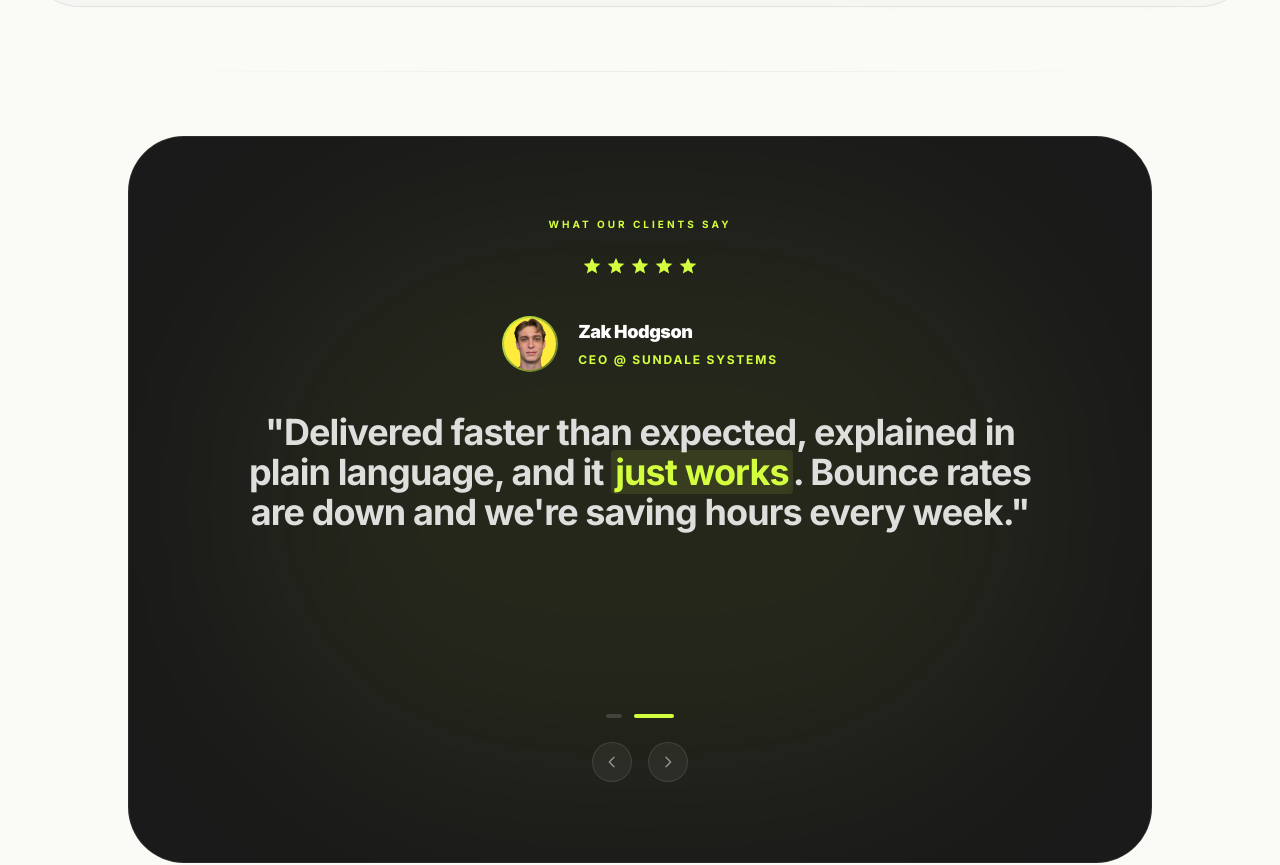
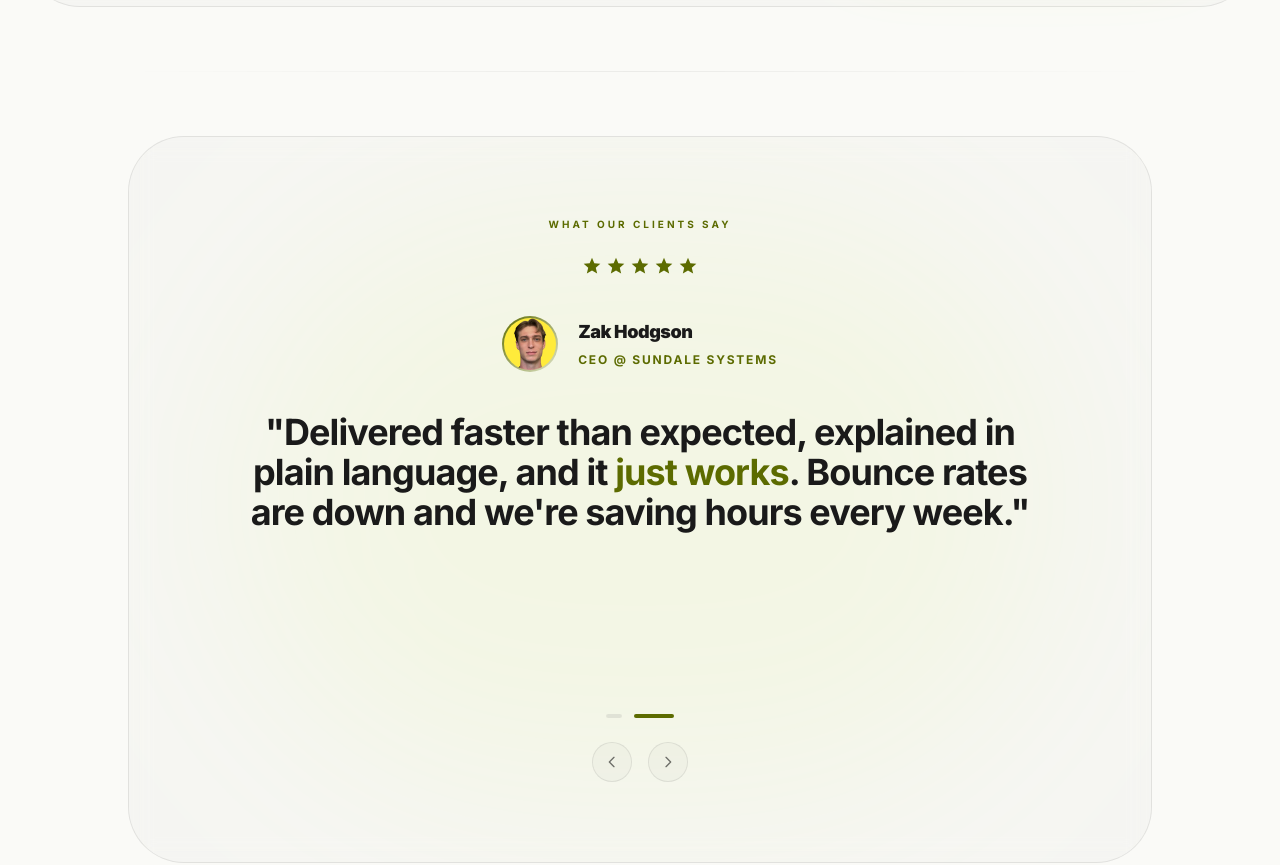
Before and after one commit to bitfarmer01/landingpage, a React (Vite) app: page / in a window 1280 px wide. Shown: the part 3141-4006 px from the top of the page. Built offline with nearby package versions, Linux system fonts and the light colour scheme.

Commit message:
fixed testimonial card

```diff
--- a/components/ParticleField.tsx
+++ b/components/ParticleField.tsx
@@ -80,7 +80,7 @@
 
       // Decay the flash
       if (flash > 0) {
-        flashRef.current = Math.max(0, flash - 0.015);
+        flashRef.current = Math.max(0, flash - 0.06);
       }
 
       const particleColor = isLight ? '180, 210, 30' : '212, 255, 63';
@@ -104,12 +104,12 @@
         }
 
         // During flash, add an outward burst from center
-        if (flash > 0.3) {
+        if (flash > 0.5) {
           const cx = p.x - w / 2;
           const cy = p.y - h / 2;
           const cd = Math.sqrt(cx * cx + cy * cy) || 1;
-          p.vx += (cx / cd) * flash * 0.8;
-          p.vy += (cy / cd) * flash * 0.8;
+          p.vx += (cx / cd) * flash * 0.2;
+          p.vy += (cy / cd) * flash * 0.2;
         }
 
         p.vx *= 0.995;
@@ -192,7 +192,7 @@
       // Flash overlay — "lights on/off" effect
       if (flash > 0) {
         const flashColor = isLight ? '255, 255, 245' : '212, 255, 63';
-        const flashAlpha = flash * (isLight ? 0.3 : 0.08);
+        const flashAlpha = flash * (isLight ? 0.1 : 0.03);
         ctx.fillStyle = `rgba(${flashColor}, ${flashAlpha})`;
         ctx.fillRect(0, 0, w, h);
       }
--- a/components/Testimonial.tsx
+++ b/components/Testimonial.tsx
@@ -1,6 +1,5 @@
 import React, { useState, useEffect, useRef } from 'react';
 import { ScrollReveal } from './ScrollReveal';
-import { useTheme } from '../contexts/ThemeContext';
 
 const testimonials = [
   {
@@ -21,14 +20,10 @@
   const [activeIndex, setActiveIndex] = useState(0);
   const [isInView, setIsInView] = useState(false);
   const sectionRef = useRef<HTMLElement>(null);
-  const { theme } = useTheme();
-  const isLight = theme === 'light';
 
-  // Only start auto-rotation when section is in viewport
   useEffect(() => {
     const el = sectionRef.current;
     if (!el) return;
-
     const observer = new IntersectionObserver(
       ([entry]) => setIsInView(entry.isIntersecting),
       { threshold: 0.3 }
@@ -52,7 +47,7 @@
     const parts = quote.split(/<highlight>|<\/highlight>/);
     return parts.map((part, i) =>
       i % 2 === 1 ? (
-        <span key={i} className={isLight ? 'text-[#D4FF3F] bg-[#D4FF3F]/10 px-1 rounded' : ''} style={!isLight ? { color: 'var(--accent)' } : undefined}>{part}</span>
+        <span key={i} style={{ color: 'var(--accent)' }}>{part}</span>
       ) : (
         <React.Fragment key={i}>{part}</React.Fragment>
       )
@@ -61,17 +56,13 @@
 
   return (
     <section ref={sectionRef} className="py-16 px-6 relative z-10">
-      <div
-        className="max-w-5xl mx-auto glass-card rounded-[3.5rem] p-10 md:p-20 relative overflow-hidden"
-        style={isLight ? { background: '#1A1A1A', border: '1px solid rgba(255,255,255,0.08)' } : undefined}
-      >
-        {/* Ambient glow behind the card */}
-        <div className="absolute top-1/2 left-1/2 -translate-x-1/2 -translate-y-1/2 w-[80%] h-[80%] rounded-full blur-[100px] pointer-events-none" style={{ background: isLight ? 'rgba(212, 255, 63, 0.06)' : 'var(--accent-glow)' }}></div>
+      <div className="max-w-5xl mx-auto glass-card rounded-[3.5rem] p-10 md:p-20 relative overflow-hidden">
+        <div className="absolute top-1/2 left-1/2 -translate-x-1/2 -translate-y-1/2 w-[80%] h-[80%] rounded-full blur-[100px] pointer-events-none" style={{ background: 'var(--accent-glow)' }}></div>
 
         <ScrollReveal>
           <div className="text-center mb-10 relative z-10">
-            <div className="text-[10px] font-bold tracking-[0.3em] uppercase mb-6" style={{ color: isLight ? '#D4FF3F' : 'var(--accent)' }}>What Our Clients Say</div>
-            <div className="flex justify-center gap-1 mb-4" style={{ color: isLight ? '#D4FF3F' : 'var(--accent)' }}>
+            <div className="text-[10px] font-bold tracking-[0.3em] uppercase mb-6" style={{ color: 'var(--accent)' }}>What Our Clients Say</div>
+            <div className="flex justify-center gap-1 mb-4" style={{ color: 'var(--accent)' }}>
               {[...Array(5)].map((_, i) => (
                 <svg key={i} className="w-5 h-5 fill-current" viewBox="0 0 24 24">
                   <path d="M12 17.27L18.18 21L16.54 13.97L22 9.24L14.81 8.63L12 2L9.19 8.63L2 9.24L7.46 13.97L5.82 21L12 17.27Z" />
@@ -91,9 +82,8 @@
                   : 'opacity-0 translate-y-4 pointer-events-none'
               }`}
             >
-              {/* Avatar + name at top */}
               <div className="flex items-center justify-center gap-5 mb-10">
-                <div className="w-14 h-14 rounded-full p-0.5 overflow-hidden flex-shrink-0" style={{ background: isLight ? 'linear-gradient(135deg, #D4FF3F, rgba(212,255,63,0.3))' : 'linear-gradient(135deg, var(--accent), var(--accent-dim))' }}>
+                <div className="w-14 h-14 rounded-full p-0.5 overflow-hidden flex-shrink-0" style={{ background: 'linear-gradient(135deg, var(--accent), var(--accent-dim))' }}>
                   <img
                     src={new URL(`../images/${testimonial.image}`, import.meta.url).href}
                     alt={testimonial.name}
@@ -102,20 +92,18 @@
                   />
                 </div>
                 <div className="text-left">
-                  <span className="block font-black text-lg tracking-tight" style={{ color: isLight ? '#FFFFFF' : 'var(--text-primary)' }}>{testimonial.name}</span>
-                  <span className="text-xs font-bold tracking-[0.15em] uppercase" style={{ color: isLight ? '#D4FF3F' : 'var(--accent)' }}>{testimonial.title}</span>
+                  <span className="block font-black text-lg tracking-tight" style={{ color: 'var(--text-primary)' }}>{testimonial.name}</span>
+                  <span className="text-xs font-bold tracking-[0.15em] uppercase" style={{ color: 'var(--accent)' }}>{testimonial.title}</span>
                 </div>
               </div>
 
-              {/* Quote */}
-              <blockquote className="text-2xl md:text-4xl font-bold leading-[1.3] tracking-tight text-center [text-wrap:balance]" style={{ color: isLight ? 'rgba(255,255,255,0.85)' : 'var(--text-primary)' }}>
+              <blockquote className="text-2xl md:text-4xl font-bold leading-[1.3] tracking-tight text-center [text-wrap:balance]" style={{ color: 'var(--text-primary)' }}>
                 "{renderQuote(testimonial.quote)}"
               </blockquote>
             </div>
           ))}
         </div>
 
-        {/* Progress bar */}
         <div className="mt-12 relative z-10">
           <div className="flex justify-center gap-3 mb-6">
             {testimonials.map((_, index) => (
@@ -125,7 +113,7 @@
                 className="h-1 rounded-full transition-all duration-500 cursor-pointer"
                 style={{
                   width: index === activeIndex ? '40px' : '16px',
-                  background: index === activeIndex ? (isLight ? '#D4FF3F' : 'var(--accent)') : (isLight ? 'rgba(255,255,255,0.15)' : 'var(--border-color)'),
+                  background: index === activeIndex ? 'var(--accent)' : 'var(--border-color)',
                 }}
                 aria-label={`Go to testimonial ${index + 1}`}
               />
@@ -136,20 +124,20 @@
             <button
               onClick={goToPrev}
               className="w-10 h-10 rounded-full transition-all duration-300 flex items-center justify-center hover:scale-110"
-              style={{ border: `1px solid ${isLight ? 'rgba(255,255,255,0.1)' : 'var(--border-color)'}`, background: isLight ? 'rgba(255,255,255,0.05)' : 'var(--bg-card)' }}
+              style={{ border: '1px solid var(--border-color)', background: 'var(--bg-card)' }}
               aria-label="Previous testimonial"
             >
-              <svg className="w-4 h-4" style={{ color: isLight ? 'rgba(255,255,255,0.5)' : 'var(--text-secondary)' }} fill="none" viewBox="0 0 24 24" stroke="currentColor" strokeWidth={2}>
+              <svg className="w-4 h-4" style={{ color: 'var(--text-secondary)' }} fill="none" viewBox="0 0 24 24" stroke="currentColor" strokeWidth={2}>
                 <path strokeLinecap="round" strokeLinejoin="round" d="M15 19l-7-7 7-7" />
               </svg>
             </button>
             <button
               onClick={goToNext}
               className="w-10 h-10 rounded-full transition-all duration-300 flex items-center justify-center hover:scale-110"
-              style={{ border: `1px solid ${isLight ? 'rgba(255,255,255,0.1)' : 'var(--border-color)'}`, background: isLight ? 'rgba(255,255,255,0.05)' : 'var(--bg-card)' }}
+              style={{ border: '1px solid var(--border-color)', background: 'var(--bg-card)' }}
               aria-label="Next testimonial"
             >
-              <svg className="w-4 h-4" style={{ color: isLight ? 'rgba(255,255,255,0.5)' : 'var(--text-secondary)' }} fill="none" viewBox="0 0 24 24" stroke="currentColor" strokeWidth={2}>
+              <svg className="w-4 h-4" style={{ color: 'var(--text-secondary)' }} fill="none" viewBox="0 0 24 24" stroke="currentColor" strokeWidth={2}>
                 <path strokeLinecap="round" strokeLinejoin="round" d="M9 5l7 7-7 7" />
               </svg>
             </button>
```
